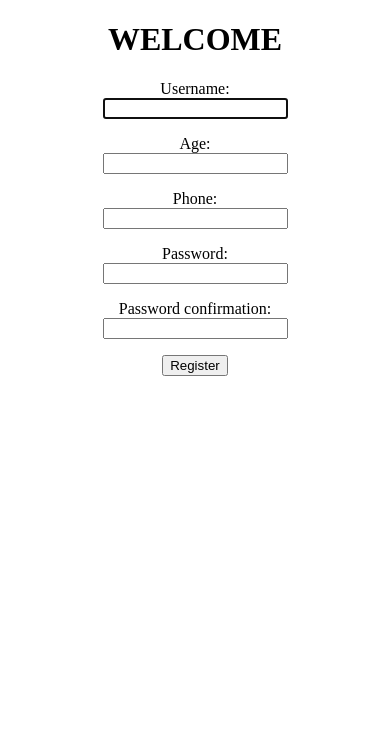
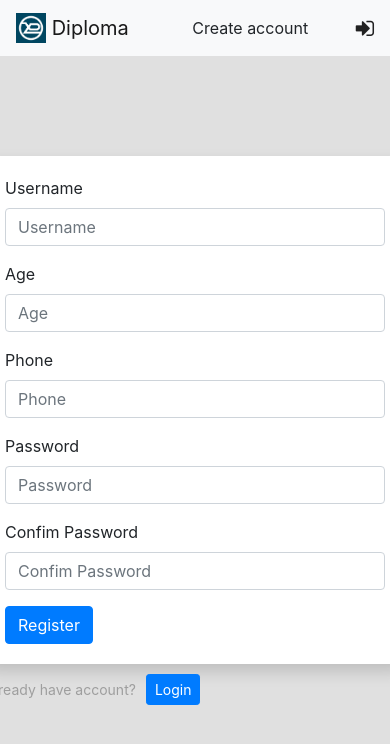
Before and after one commit to vladlysakov/blog_project, a Django app: page /registration/ in a window 390 px wide. Shown: the top 744 px of the page. Run offline with Django 3.2, Linux system fonts and the light colour scheme; some libraries are stand-ins or nearby versions.

Commit message:
Created new front-end style. Refactored views.

```diff
--- a/django_projects/first_blood/first_app/forms.py
+++ b/django_projects/first_blood/first_app/forms.py
@@ -5,16 +5,18 @@ from .models import User_Profile, Article
 
 
 class PinForm(forms.Form):
-        pin =  forms.CharField(max_length=10)
+    pin = forms.CharField(max_length=10)
 
 
 class UserForm(UserCreationForm):
     class Meta:
         model = User_Profile
-        fields  = ('username', 'age', 'phone')
+        fields = ('username', 'age', 'phone')
 
 
 class AddArticleForm(ModelForm):
+    topic = forms.CharField(required=False)
+
     class Meta:
         model = Article
         fields = ('title', 'topic', 'content')
@@ -23,6 +25,4 @@ class AddArticleForm(ModelForm):
 class UpdateInfoForm(ModelForm):
     class Meta:
         model = User_Profile
-        fields = ('username', 'first_name',
-                  'last_name', 'email', 'age',
-                  'phone',)
+        fields = ('username', 'first_name', 'last_name', 'email', 'age', 'phone')
--- /dev/null
+++ b/django_projects/first_blood/first_app/static/css/style.css
@@ -0,0 +1,49 @@
+body{
+ background-color: #e0e0e0;
+}
+
+.header{
+    background-color: #9e9e9e;
+    color: #000;
+}
+
+.registration-form{
+    background-color: #fff;
+    padding: 20px;
+    margin-top: 100px;
+    border-radius: 10px;
+    box-shadow: 0 .5rem 1rem rgba(0,0,0,.15)!important;
+}
+
+.login-text{
+    font-size: 14px !important;
+    padding-right: 10px;
+    color: #9e9e9e !important;
+}
+
+.margin-div{
+    margin-top: 10px;
+}
+
+.main-article{
+    width: 500px;
+    height: 500px;
+    margin-top: 100px;
+    background-color: #fff;
+    border-radius: 10px;
+    box-shadow: 0 .5rem 1rem rgba(0,0,0,.15)!important;
+}
+
+.article-header{
+    font-size: 30px !important;
+}
+
+.author{
+    font-size: 14px;
+    color: #9e9e9e;
+}
+
+.button-back{
+    padding: 0 !important;
+    margin-top: 10px;
+}
--- a/django_projects/first_blood/first_app/templates/add/register_per.html
+++ b/django_projects/first_blood/first_app/templates/add/register_per.html
@@ -1,22 +1,20 @@
-<!DOCTYPE html>
-<html>
-    <head>
-        <meta http-equiv="Content-type"
-        content="text/plain; charset=utf-8">
-        <title>Registration</title>
-    </head>
-    <body>
-        <h1 align="center">WELCOME</h1>
-        <form method="post">
-            {% csrf_token %}
-            {% for field in form %}
-            <p align="center">
-                {{field.label_tag}}<br />
-                {{field}}
-            {% endfor %}
-            <p align="center">
-                <button type="submit">Register</button>
-            </p>
+{% extends "main.html" %}
+{% load static %}
+
+{% block content %}
+  <div class="container">
+    <div>
+        <h1 align="center">Registration:</h1>
+        <form method="post" class="navbar navbar-default navbar-form .form-control-static">
+            <div class="navbar navbar=default pager">
+                {% csrf_token %}
+                {% for field in form %}
+                    {{ field.label }}</br>
+                    {{ field }}</br>
+                {% endfor %}
+                <input type="submit" class="btn btn-primary" value="Register">
+            </div>
         </form>
-    </body>
-</html>
+    </div>
+  </div>
+{% endblock %}
--- /dev/null
+++ b/django_projects/first_blood/first_app/templates/add/registration.html
@@ -0,0 +1,42 @@
+{% extends 'main.html' %}
+
+{% block content %}
+<div class="row justify-content-md-center">
+    <form class="registration-form" method="post" action="{% url 'registration' %}">
+        {% csrf_token %}
+        <div class="form-group">
+            <label for="inputUsername">Username</label>
+            <input type="text" class="form-control" id="inputUsername" placeholder="Username" name="username">
+        </div>
+        <div class="form-row">
+            <div class="form-group col-md-6">
+                <label for="inputAge">Age</label>
+                <input type="number" class="form-control" id="inputAge" placeholder="Age" name="age">
+            </div>
+            <div class="form-group col-md-6">
+                <label for="inputPhone">Phone</label>
+                <input type="number" class="form-control" id="inputPhone" placeholder="Phone" name="phone">
+            </div>
+        </div>
+        <div class="form-group">
+            <label for="Password">Password</label>
+            <input type="Password" class="form-control" id="Password" placeholder="Password" name="password1">
+        </div>
+        <div class="form-group">
+            <label for="Password confirmation">Confim Password</label>
+            <input type="password" class="form-control" id="Password confirmation" placeholder="Confim Password"
+                   name="password2">
+        </div>
+
+            <button type="submit" class="btn btn-primary">Register</button>
+
+    </form>
+</div>
+<div class="row justify-content-md-center align-items-center margin-div">
+    <span class="login-text">Already have account?</span>
+    <a href="{% url 'login' %}">
+        <button type="button" class="btn btn-primary btn-sm">Login</button>
+    </a>
+</div>
+
+{% endblock %}
--- a/django_projects/first_blood/first_app/templates/main.html
+++ b/django_projects/first_blood/first_app/templates/main.html
@@ -1,28 +1,45 @@
 <!DOCTYPE html>
-<html>
-    <head>
-        <meta http-equiv="Content-type"
-        content="text/plain; charset=utf-8">
-        {% block title %}<title>Main page </title>{% endblock %}
-    </head>
-    <body>
-        {% block content %}
+
+{% load static %}
+
+<html lang="en">
+<head>
+    <meta charset="utf-8">
+    <meta name="viewport" content="width=device-width, initial-scale=1, shrink-to-fit=no">
+    <link rel="stylesheet" href="https://maxcdn.bootstrapcdn.com/bootstrap/4.0.0/css/bootstrap.min.css"
+          integrity="sha384-Gn5384xqQ1aoWXA+058RXPxPg6fy4IWvTNh0E263XmFcJlSAwiGgFAW/dAiS6JXm" crossorigin="anonymous">
+    <link rel="stylesheet" href="{% static 'css/style.css' %}">
+    <link rel="stylesheet" href="https://cdnjs.cloudflare.com/ajax/libs/font-awesome/4.7.0/css/font-awesome.min.css">
+    <title>Diploma</title>
+</head>
+<body>
+<nav class="navbar navbar-light bg-light">
+    <a class="navbar-brand" href="{% url 'main_page' %}">
+        <img src="{% static 'css/logo.png' %}" width="30" height="30" class="d-inline-block align-top" alt="">
         {% if user.is_authenticated %}
-                <h1 align="center"> Welcome, {{ user.username }}</h1><br />
-                    <a href="{% url 'add_article' %}">Create article</a><br />
-                    <a href="{% url 'information' %}">Your information</a><br />
-                    <a href="{% url 'logout' %}">Logout</a>
+            Welcome, {{ user.username }}
+            <a href="{% url 'add_article' %}"><button title="New article" type="button" class="btn btn-light">Create new</button></a>
+            <a href="{% url 'logout' %}"><i title="Logout" class="fa fa-lg fa-sign-out" style="color:#212121;"></i></a>
+        {% else %}
+            Diploma
+            <a href="{% url 'registration' %}"><button title="Registration" type="button" class="btn btn-light">Create account</button></a>
+            <a href="{% url 'login' %}"><i title="Login" class="fa fa-lg fa-sign-in" style="color:#212121;"></i></a>
+        {% endif %}
+    </a>
+</nav>
 
-        {% else %}
-            <p align="center">
-            <a href="{% url 'login' %}">Login</a>
-            <a href="{% url 'registration' %}">Registration</a>
-            </p>
-        {% endif %}
-        <h1 align="center">Articles</h1>
-         {% for item in Articles %}
-             <a href="{% url 'specific_article' item.title %}">{{item.title}}<br />
-         {% endfor %}
-        {% endblock %}
-    </body>
+{% block content %}
+{% endblock %}
+
+<script src="https://code.jquery.com/jquery-3.2.1.slim.min.js"
+        integrity="sha384-KJ3o2DKtIkvYIK3UENzmM7KCkRr/rE9/Qpg6aAZGJwFDMVNA/GpGFF93hXpG5KkN"
+        crossorigin="anonymous"></script>
+<script src="https://cdnjs.cloudflare.com/ajax/libs/popper.js/1.12.9/umd/popper.min.js"
+        integrity="sha384-ApNbgh9B+Y1QKtv3Rn7W3mgPxhU9K/ScQsAP7hUibX39j7fakFPskvXusvfa0b4Q"
+        crossorigin="anonymous"></script>
+<script src="https://maxcdn.bootstrapcdn.com/bootstrap/4.0.0/js/bootstrap.min.js"
+        integrity="sha384-JZR6Spejh4U02d8jOt6vLEHfe/JQGiRRSQQxSfFWpi1MquVdAyjUar5+76PVCmYl"
+        crossorigin="anonymous"></script>
+
+</body>
 </html>
--- a/django_projects/first_blood/first_app/templates/registration/block_user.html
+++ b/django_projects/first_blood/first_app/templates/registration/block_user.html
@@ -5,6 +5,6 @@
 {% block content %}
 
 <h1 align="center">You're banned for one hour.<br />
-Cause: Wrong password entered maximum number of times</h1>
+Reason: Wrong password has entered maximum number of times</h1>
 
 {% endblock %}
--- a/django_projects/first_blood/first_app/urls.py
+++ b/django_projects/first_blood/first_app/urls.py
@@ -14,32 +14,30 @@ Including another URLconf
     2. Add a URL to urlpatterns:  path('blog/', include('blog.urls'))
 """
 
+from axes import decorators
+from django.contrib.auth import views as auth_views
 from django.urls import path, reverse_lazy
-from django.contrib.auth import views as auth_views
-from django.template.response import TemplateResponse
-from axes import decorators
 
 from .views import (
-    RegistrationUserView, SuccessRegistrationView,
-    MainPageView, InfoAboutUser, AddArticleView,
-    DisplayAllArticlesView, DisplayArticlesByUser,
-    UserInfoUpdateView, PostEditView, CustomLoginView,
+    RegistrationUser, main_page, info_about_user, AddArticle,
+    DisplayAllArticles, DisplayArticlesByUser,
+    UserInfoUpdate, post_edit_view, CustomLoginView,
     CheckPinView,
-    )
-
+)
 
 urlpatterns = [
-    path('blog/', MainPageView, name='main_page'),
-    path('blog/user/', InfoAboutUser, name='information'),
+    path('', decorators.axes_dispatch(CustomLoginView.as_view()), name='login'),
+    path('blog/', main_page, name='main_page'),
+    path('blog/user/', info_about_user, name='information'),
     path('login/', decorators.axes_dispatch(CustomLoginView.as_view()), name='login'),
-    path('login/code-authenticate/', CheckPinView.as_view(), name='verify'),
-    path('blog/user/add_articles/', AddArticleView.as_view(), name='add_article'),
-    path('blog/user/edit/', UserInfoUpdateView.as_view(), name='edit_info'),
-    path('blog/user/change_password/', auth_views.PasswordChangeView.as_view(template_name='info/ch_psswd.html',
-                                                                             success_url=reverse_lazy('main_page')), name='change-password'),
+    path('login/code-authenticate/', decorators.axes_dispatch(CheckPinView.as_view()), name='verify'),
+    path('blog/user/add_article/', AddArticle.as_view(), name='add_article'),
+    path('blog/user/edit/', UserInfoUpdate.as_view(), name='edit_info'),
+    path('blog/user/change_password/', auth_views.PasswordChangeView.as_view(
+        template_name='info/ch_psswd.html',
+        success_url=reverse_lazy('main_page')), name='change-password'),
     path('blog/user/<str:user_articles>/', DisplayArticlesByUser.as_view(), name='user_articles'),
-    path('blog/<str:name>/', DisplayAllArticlesView.as_view(), name='specific_article'),
-    path('blog/user/edit_article/<int:pk>', PostEditView, name='edit_article'),
-    path('registration/success/', SuccessRegistrationView, name='sucs_registration'),
-    path('registration/', RegistrationUserView.as_view(), name='registration'),
+    path('blog/<str:name>/', DisplayAllArticles.as_view(), name='specific_article'),
+    path('blog/user/edit_article/<int:pk>', post_edit_view, name='edit_article'),
+    path('registration/', RegistrationUser.as_view(), name='registration'),
 ]
--- a/django_projects/first_blood/first_app/views.py
+++ b/django_projects/first_blood/first_app/views.py
@@ -1,37 +1,50 @@
+from django.contrib.auth import authenticate, login
+from django.contrib.auth.decorators import login_required
 from django.contrib.auth.forms import AuthenticationForm
+from django.http import HttpResponseForbidden, HttpResponseBadRequest
 from django.shortcuts import render, redirect, get_object_or_404
+from django.template.response import TemplateResponse
 from django.urls import reverse_lazy
-from django.http import HttpResponseForbidden
-from django.views.generic.edit import CreateView
+from django.utils.decorators import method_decorator
+from django.utils.timezone import now
 from django.views import View
 from django.views.generic import UpdateView
-from django.template.response import TemplateResponse
-from django.contrib.auth.decorators import login_required
 from django.views.generic.base import TemplateView
-from django.utils.decorators import method_decorator
-from django.utils.timezone import now
-from django.contrib.auth import authenticate, login
-from django.contrib.auth.forms import AuthenticationForm
+from django.views.generic.edit import CreateView
 
-from first_blood.settings import authy_api, country_code_twilio
+from .credentials.twilio import country_code_twilio, authy_api
+
 from .forms import UserForm, AddArticleForm, UpdateInfoForm, PinForm
 from .models import Article, User_Profile
 
 
-class RegistrationUserView(CreateView):
+class RegistrationUser(CreateView):
     form_class = UserForm
     success_url = reverse_lazy('main_page')
-    template_name ='add/register_per.html'
+    template_name = 'add/registration.html'
 
 
 @login_required
-def SuccessRegistrationView(request):
+def success_registration(request):
     return TemplateResponse(request, 'add/registered_per.html')
 
 
-def MainPageView(request):
-    Articles = Article.objects.all()
-    return TemplateResponse(request, 'main.html', {'Articles': Articles})
+def main_page(request):
+    articles = Article.objects.all()
+    content = []
+
+    for article in articles:
+        result_article = {}
+
+        if len(article.content) > 100:
+            result_article['content'] = article.content[:100]
+        else:
+            result_article['content'] = article.content
+
+        result_article['title'] = article.title
+        content.append(result_article)
+
+    return TemplateResponse(request, 'articles/articles.html', {'articles': content})
 
 
 class CustomLoginView(View):
@@ -40,10 +53,12 @@ class CustomLoginView(View):
 
     def get(self, request):
         form = AuthenticationForm()
+
         return render(request, 'registration/login.html', {'form': form})
 
     def post(self, request):
         form = AuthenticationForm(request, data=request.POST)
+
         if form.is_valid():
             username = form.cleaned_data['username']
             password = form.cleaned_data['password']
@@ -51,84 +66,96 @@ class CustomLoginView(View):
 
             if auth_user is not None:
                 request_sms = authy_api.phones.verification_start(auth_user.phone, country_code_twilio, via='sms')
-                if not  request_sms.ok():
+
+                if not request_sms.ok():
                     return HttpResponseBadRequest('Sorry! Some troubles with number!')
                 else:
                     self.request.session['auth_user'] = username
-                    return  redirect('verify')
+                    return redirect('verify')
         else:
             form = AuthenticationForm()
+
             return render(request, 'registration/login.html', {'form': form})
 
 
 class CheckPinView(View):
-    template_name = 'registration/login.html'
+    template_name = 'registration/pin.html'
 
     def get(self, request):
         form = PinForm()
-        return render(request, 'registration/login.html', {'form': form})
+
+        return render(request, 'registration/pin.html', {'form': form})
 
     def post(self, request):
         form = PinForm(request.POST)
-        if 'auth_user' in request.session:
-            name = request.session['auth_user']
-            user = get_object_or_404(User_Profile, username=name)
+        user = get_object_or_404(User_Profile, username=request.session['auth_user'])
+
         if form.is_valid():
             pin = form.cleaned_data['pin']
-            if pin:
+
+            if pin and user:
                 check = authy_api.phones.verification_check(user.phone, country_code_twilio, pin)
+
                 if check.ok():
                     login(request, user)
+
                     return redirect('main_page')
                 else:
-                    return redirect('main_page')
+                    return redirect('verify')
         else:
             form = PinForm()
+
             return render(request, 'registration/login.html', {'form': form})
 
 
 @login_required
-def InfoAboutUser(request):
+def info_about_user(request):
     current_time = now()
+
     return TemplateResponse(request, 'info/info.html', {'c_time': current_time})
 
 
 @method_decorator(login_required, name='dispatch')
-class AddArticleView(CreateView):
-    template_name = 'articles/adding_articles.html'
+class AddArticle(CreateView):
+    template_name = 'articles/add_article.html'
     form_class = AddArticleForm
 
     def post(self, request, *args, **kwargs):
         form = AddArticleForm(request.POST)
+
         if form.is_valid():
             post = form.save(commit=False)
             post.author = request.user
             post.save()
-            return  redirect('main_page')
+
+            return redirect('main_page')
         else:
             form = AddArticleForm()
-        return render(request, 'articles/adding_articles.html', {'form': form})
+
+        return render(request, 'articles/add_article.html', {'form': form})
 
 
-class DisplayAllArticlesView(TemplateView):
-    template_name = 'articles/all_articles.html'
+class DisplayAllArticles(TemplateView):
+    template_name = 'articles/specific_article.html'
 
     def get_context_data(self, **kwargs):
         context = super().get_context_data(**kwargs)
-        context['Articles'] = Article.objects.filter(title=kwargs['name'])
+        context['articles'] = Article.objects.filter(title=kwargs['name'])
+
         return context
 
 
 class DisplayArticlesByUser(TemplateView):
-    template_name = 'articles/current_articles.html'
+    template_name = 'articles/articles.html'
 
     def get_context_data(self, **kwargs):
         context = super().get_context_data(**kwargs)
-        context['Articles'] = Article.objects.filter(author__username=kwargs['user_articles'])
+        context['articles'] = Article.objects.filter(author__username=kwargs['user_articles'])
+
         return context
 
 
-class UserInfoUpdateView(UpdateView):
+class UserInfoUpdate(UpdateView):
     form_class = UpdateInfoForm
     template_name = 'info/edit_info.html'
     success_url = reverse_lazy('information')
@@ -141,17 +168,22 @@ class UserInfoUpdateView(UpdateView):
 
 
 @login_required
-def PostEditView(request, pk):
+def post_edit_view(request, pk):
     post = get_object_or_404(Article, id=pk)
+
     if request.method == "POST":
+
         if post.author != request.user:
             return HttpResponseForbidden("You don't have permission")
         else:
             form = AddArticleForm(request.POST, instance=post)
+
             if form.is_valid():
                 post = form.save()
                 post.save()
+
                 return redirect('information')
     else:
         form = AddArticleForm(instance=post)
-    return render(request, 'articles/edit_article.html',{'form': form} )
+
+    return render(request, 'articles/edit_article.html', {'form': form})
```
Also changed, not shown: django_projects/first_blood/first_app/models.py (+2 -6 lines), django_projects/first_blood/first_app/templates/articles/add_article.html (added, +25 -0 lines), django_projects/first_blood/first_app/templates/articles/adding_articles.html (deleted, +0 -16 lines), django_projects/first_blood/first_app/templates/articles/all_articles.html (deleted, +0 -13 lines), django_projects/first_blood/first_app/templates/articles/articles.html (added, +18 -0 lines), django_projects/first_blood/first_app/templates/articles/current_articles.html (deleted, +0 -14 lines), django_projects/first_blood/first_app/templates/articles/specific_article.html (added, +22 -0 lines), django_projects/first_blood/first_app/templates/registration/login.html (+17 -15 lines), django_projects/first_blood/first_app/templates/registration/pin.html (added, +13 -0 lines), django_projects/first_blood/first_blood/settings.py (+10 -23 lines), django_projects/first_blood/first_app/static/css/logo.png (added).
